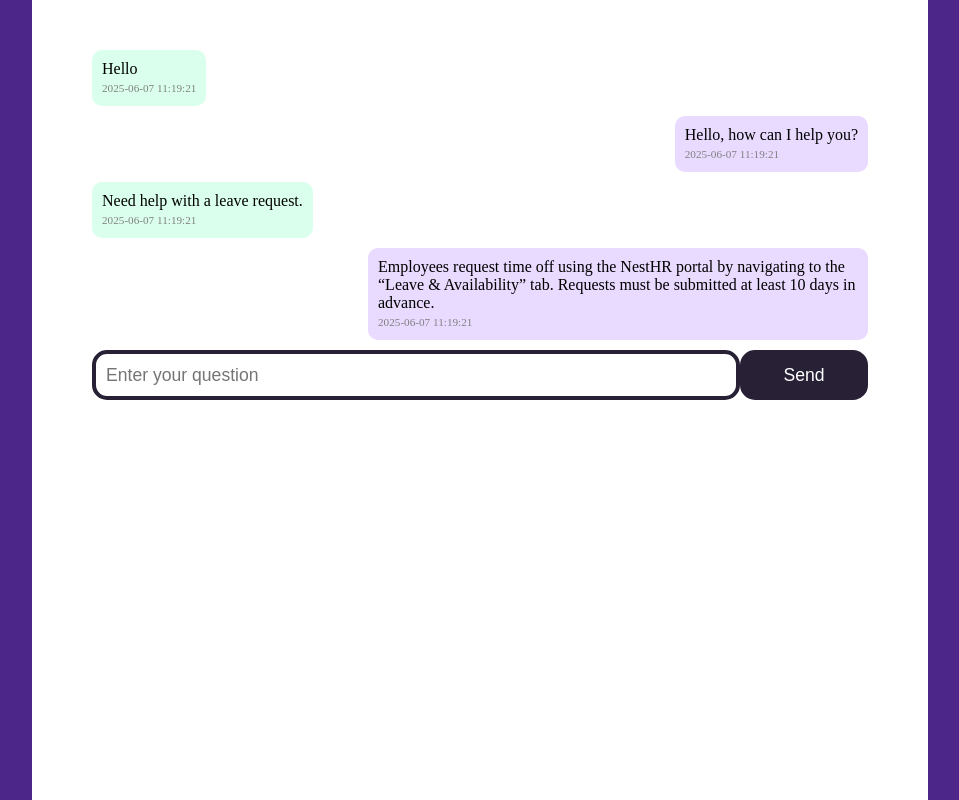
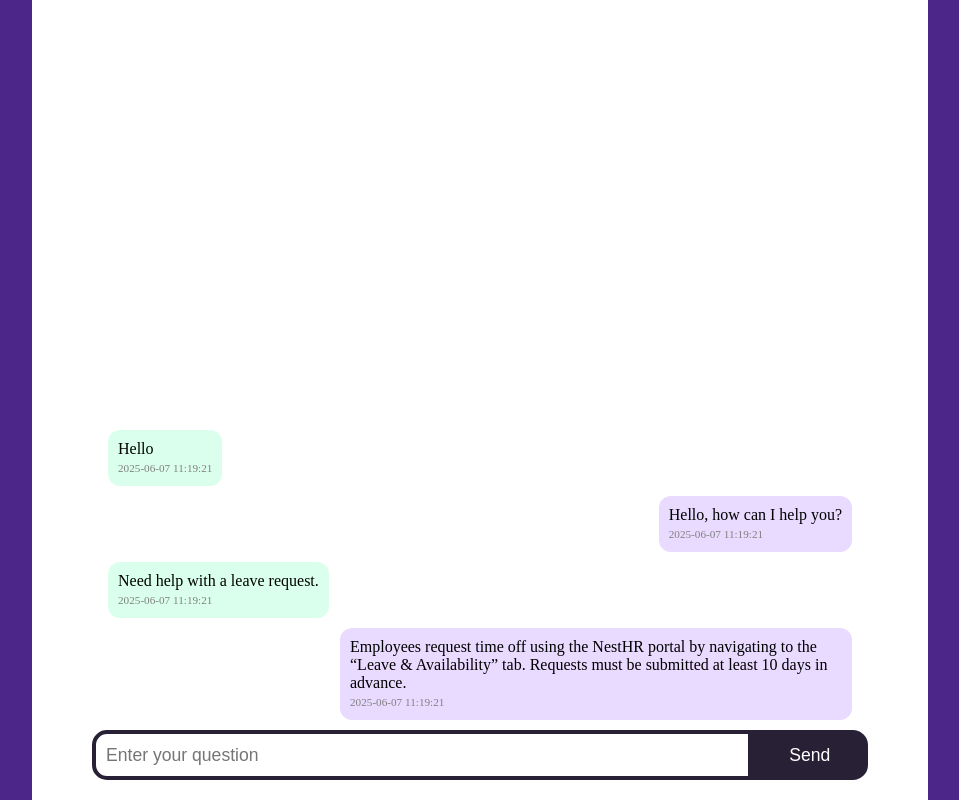
Before and after one commit to VandPerson/Simple-Chat-RAGent, a FastAPI app: page / in a window 1280 px wide. Shown: the whole page, without its empty margins (160-1119 px from the left). Run offline with FastAPI, Linux system fonts and the light colour scheme.

Commit message:
Improve chat UX/UI

```diff
--- a/static/css/base.css
+++ b/static/css/base.css
@@ -1,22 +1,21 @@
 * {
+    box-sizing: border-box;
+
     margin: 0;
     padding: 0;
-    box-sizing: border-box;
 }
 
-body {
+ body {
     display: flex;
-    flex-direction: column;
-    align-items: center;
-    min-height: 100vh;
+    justify-content: center;
 
     background-color: #4d2689;
 }
 
 #wrapper {
-    flex-grow: 1;
-    padding: 40px 60px;
+    width: 896px;
+    height: 100vh;
+    padding: 20px 60px;
 
     background-color: white;
-    width: 896px;
 }
--- a/static/css/chat.css
+++ b/static/css/chat.css
@@ -1,59 +1,97 @@
+#chat-widget {
+  display: flex;
+  flex-direction: column;
+
+  height: 100%;
+}
+
 /*====================*/
 /* Messages */
-/*====================*/
+
+#display-container {
+    display: flex;
+    flex-direction: column;
+
+    flex: 1;
+    padding: 0 16px;
+
+    overflow-y: auto;
+}
+
 #display-container > ul {
+    margin-top: auto;
+
     list-style: none;
 }
 
 .message-item {
-    border-radius: 10px;
+    width: fit-content;
+    max-width: 512px;
+    margin-bottom: 10px;
     padding: 10px;
-    width: fit-content;
-    max-width: 500px;
-    margin: 10px 0;
+
+    border-radius: 12px;
 }
 
 .message-item-user {
+    margin-right: auto;
+
     background-color: #daffed;
 }
 
 .message-item-assistant {
+    margin-left: auto;
+
     background-color: #e9daff;
-    margin-left: auto;
+}
+
+.message-item-server {
+    margin: auto;
+
+    background-color: #dbdbdb;
+
+    text-align: center;
+    color: grey;
 }
 
 #message-time {
+    font-size: 0.7rem;
     color: grey;
-    font-size: 0.7rem;
 }
 
 /*====================*/
 /* Input */
-/*====================*/
+
 #input-container {
-    width: 100%;
+    display: flex;
+
     height: 50px;
-    display: flex;
 }
 
 #message-input,
 #send-btn {
-    font-size: 1.1rem;
     border: 4px solid #282035;
-    border-radius: 15px;
 
     font-size: 1.1rem;
 }
 
 #message-input {
-    flex-grow: 1;
-    padding: 0 10px;
+    flex: 1;
+
+    padding-left: 10px;
+
+    border-radius: 15px 0 0 15px;
 }
 
 #send-btn {
-    width: 128px;
-    padding: 0 20px;
+    max-width: 25%;
+    min-width: 15%;
+    padding: 0 10px;
 
+    border-radius: 0 15px 15px 0;
     background-color: #282035;
+
     color: white;
+
+    cursor: pointer;
 }
--- a/static/js/chat.js
+++ b/static/js/chat.js
@@ -23,6 +23,13 @@ function sendMessage() {
         createChatItem("user", question, data.timestamp);
         document.getElementById("message-input").value = "";
         createChatItem(data.role, data.content, data.timestamp);
+
+        // Scroll messages to the bottom
+        let displayContainer = document.getElementById("display-container");
+        displayContainer.scrollTo({
+            top: displayContainer.scrollHeight,
+            behavior: 'smooth'
+        });
     })
     .catch(error => {
         console.error("Error while fetching: ", error);
```
